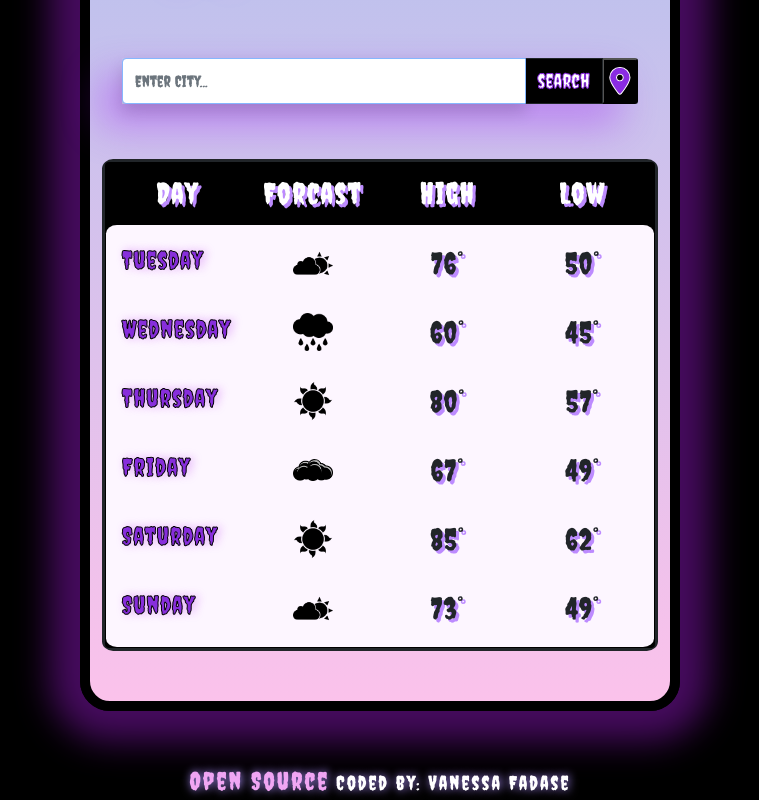
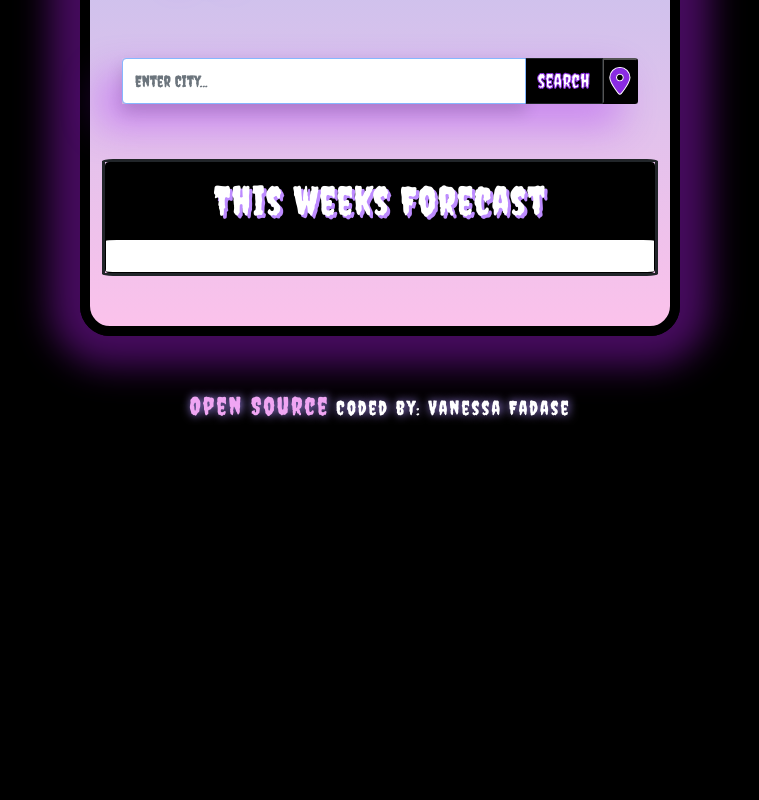
Before and after one commit to Ms-CodingPanda/Weather-app, a plain HTML site: page index.html in a window 1280 px wide. Shown: the part 397-1197 px from the top of the page, without its empty margins (260-1019 px from the left). After the commit the page ends 822 px from the top, so only its background shows below. Drawn offline with nearby package versions, Linux system fonts and the light colour scheme; no server answers.

Commit message:
Added api to the forecast in HTML and JS and styled in CSS

```diff
--- a/index.html
+++ b/index.html
@@ -72,76 +72,9 @@
         <br />
         <div class="weekly">
           <div class="card">
-            <div class="card-header">
-              <div class="row">
-                <div class="col-3 first">Day</div>
-                <div class="col-3 first">Forcast</div>
-                <div class="col-3 first">High</div>
-                <div class="col-3 first">Low</div>
-              </div>
-            </div>
+            <div class="card-header">This weeks Forecast</div>
             <div class="card-body">
-              <div class="row">
-                <div class="col-3 day">Tuesday</div>
-                <div class="col-3 prediction">
-                  <img
-                    src="images/blkpartly.png"
-                    alt="partlyCloudy"
-                    width="40"
-                  />
-                </div>
-                <div class="col-3 prediction">76°</div>
-                <div class="col-3 prediction">50°</div>
-              </div>
-              <br />
-              <div class="row">
-                <div class="col-3 day">Wednesday</div>
-                <div class="col-3 prediction">
-                  <img src="images/raincloud.png" alt="rain" width="40" />
-                </div>
-                <div class="col-3 prediction">60°</div>
-                <div class="col-3 prediction">45°</div>
-              </div>
-              <br />
-              <div class="row">
-                <div class="col-3 day">Thursday</div>
-                <div class="col-3 prediction">
-                  <img src="images/blksun.png" alt="sunny" width="40" />
-                </div>
-                <div class="col-3 prediction">80°</div>
-                <div class="col-3 prediction">57°</div>
-              </div>
-              <br />
-              <div class="row">
-                <div class="col-3 day">Friday</div>
-                <div class="col-3 prediction">
-                  <img src="images/blkcloud.png" alt="Cloudy" width="40" />
-                </div>
-                <div class="col-3 prediction">67°</div>
-                <div class="col-3 prediction">49°</div>
-              </div>
-              <br />
-              <div class="row">
-                <div class="col-3 day">Saturday</div>
-                <div class="col-3 prediction">
-                  <img src="images/blksun.png" alt="sunny" width="40" />
-                </div>
-                <div class="col-3 prediction">85°</div>
-                <div class="col-3 prediction">62°</div>
-              </div>
-              <br />
-              <div class="row">
-                <div class="col-3 day">Sunday</div>
-                <div class="col-3 prediction">
-                  <img
-                    src="images/blkpartly.png"
-                    alt="partlyCloudy"
-                    width="40"
-                  />
-                </div>
-                <div class="col-3 prediction">73°</div>
-                <div class="col-3 prediction">49°</div>
-              </div>
+              <div class="weather-forecast" id="forecast"></div>
             </div>
           </div>
         </div>
--- a/src/script.js
+++ b/src/script.js
@@ -41,7 +41,57 @@ function search(city) {
   let apiUrl = `https://api.openweathermap.org/data/2.5/weather?q=${city}&appid=${apiKey}&units=imperial`;
   axios.get(apiUrl).then(cityTemp);
 }
+function formatDay(timestamp) {
+  let date = new Date(timestamp * 1000);
+  let day = date.getDay();
+  let days = ["Sun", "Mon", "Tue", "Wed", "Thu", "Fri", "Sat"];
 
+  return days[day];
+}
+
+function displayForecast(response) {
+  let forecast = response.data.daily;
+
+  let forecastElement = document.querySelector("#forecast");
+
+  let forecastHTML = `<div class = "row">`;
+  forecast.forEach(function (forecastDay, index) {
+    if (index < 6) {
+      forecastHTML =
+        forecastHTML +
+        `
+              <div class="col-2">
+                <div class="weather-forecast-date">${formatDay(
+                  forecastDay.dt
+                )}</div>
+                <img
+                  src="https://openweathermap.org/img/wn/${
+                    forecastDay.weather[0].icon
+                  }@2x.png"
+                  alt="" id="forecast-icon"
+                />
+                <div class="weather-forecast-temperature">
+                  <span class="weather-forecast-temperature-max">${Math.round(
+                    forecastDay.temp.max
+                  )}°</span>
+                  <span class="weather-forecast-temperature-min"> ${Math.round(
+                    forecastDay.temp.min
+                  )}°</span>
+                </div>
+              </div>`;
+    }
+  });
+
+  forecastHTML = forecastHTML + `</div>`;
+  forecastElement.innerHTML = forecastHTML;
+}
+
+function getForecast(coordinates) {
+  let apiKey = "ada1f79db1942604234797e2dd089b48";
+  let apiUrl = `https://api.openweathermap.org/data/2.5/onecall?lat=${coordinates.lat}&lon=${coordinates.lon}&appid=${apiKey}&units=imperial`;
+
+  axios.get(apiUrl).then(displayForecast);
+}
 function cityTemp(response) {
   console.log(response);
   document.querySelector("#city").innerHTML = response.data.name;
@@ -66,6 +116,8 @@ function cityTemp(response) {
     `http://openweathermap.org/img/wn/${response.data.weather[0].icon}@2x.png`
   );
   iconElement.setAttribute("alt", response.data.weather[0].description);
+
+  getForecast(response.data.coord);
 }
 
 function citySearch(event) {
--- a/src/style.css
+++ b/src/style.css
@@ -122,14 +122,10 @@ footer {
 .card {
   background-color: black;
 }
-.card-header {
-  background-color: black;
-  color: #fff;
-  border-color: black;
-}
+
 .card-body {
   text-align: center;
-  background-color: rgb(253, 246, 255);
+  background-color: #ffff;
   border-radius: 2%;
 }
 
@@ -143,24 +139,29 @@ footer {
   border-radius: 2%;
   letter-spacing: 1px;
 }
-.col-3 {
-  text-align: left;
-  font-size: 30px;
+.card-header {
+  text-align: center;
+  font-size: 40px;
+  color: #fff;
   text-shadow: 3px 3px rgb(189, 139, 255);
 }
 
-.day {
+.weather-forecast {
   color: rgb(135, 46, 219);
   font-size: 25px;
   text-shadow: rgba(174, 28, 236, 0.4) 3px 0 10px;
   -webkit-text-stroke: 1px black;
 }
+
 .first {
   text-align: center;
 }
-.prediction {
-  text-align: center;
+
+#forecast-icon {
+  filter: drop-shadow(10px 5px 4px rgb(172, 142, 252));
+  margin-left: -20px;
 }
+
 #openSource {
   color: rgb(240, 166, 243);
 }
```
